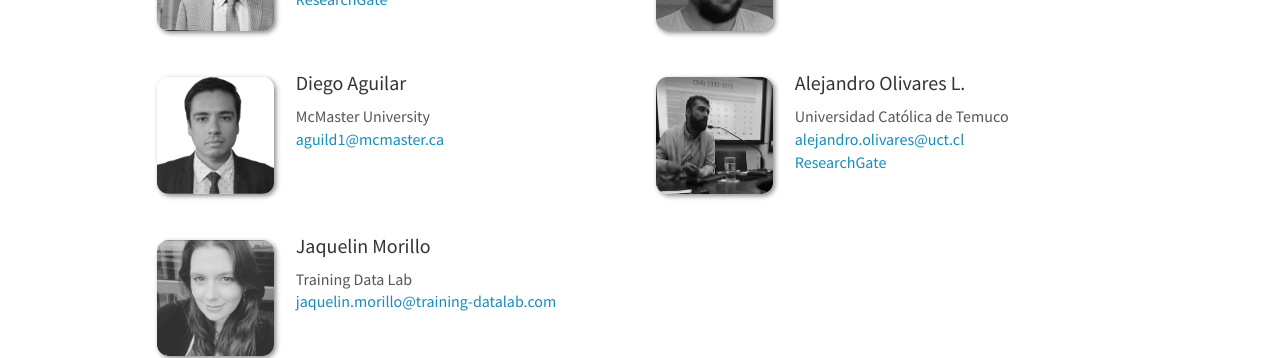
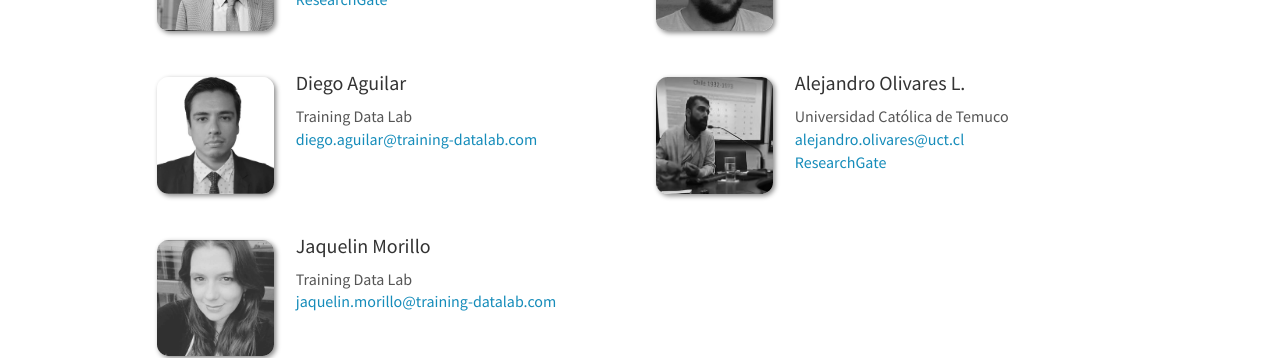
Before and after one commit to training-datalab/old-training-datalab.com, a Jekyll site: the page built from _pages/team.md, in a window 1280 px wide and 900 px high, scrolled down 352 px. Shown: the part 154-512 px from the top of the window. Built offline with Jekyll 4.4.1, drawn with Linux system fonts in a browser that asks for light colours; nearby versions of some CDN libraries.

Commit message:
Update researchers.yml

```diff
--- a/_data/researchers.yml
+++ b/_data/researchers.yml
@@ -24,8 +24,8 @@
 
 - name: Diego Aguilar
   photo: daguilar.jpg
-  info: McMaster University
-  email: aguild1@mcmaster.ca
+  info: Training Data Lab
+  email: diego.aguilar@training-datalab.com
   website:
 
 - name: Alejandro Olivares L.
```
